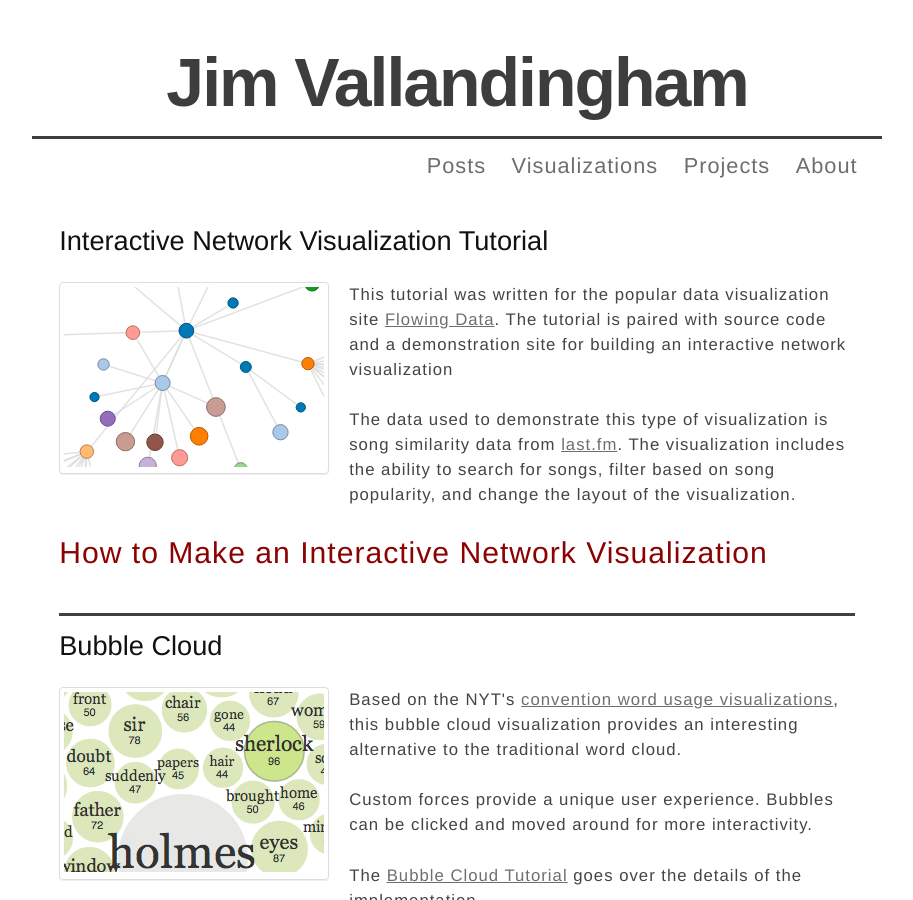
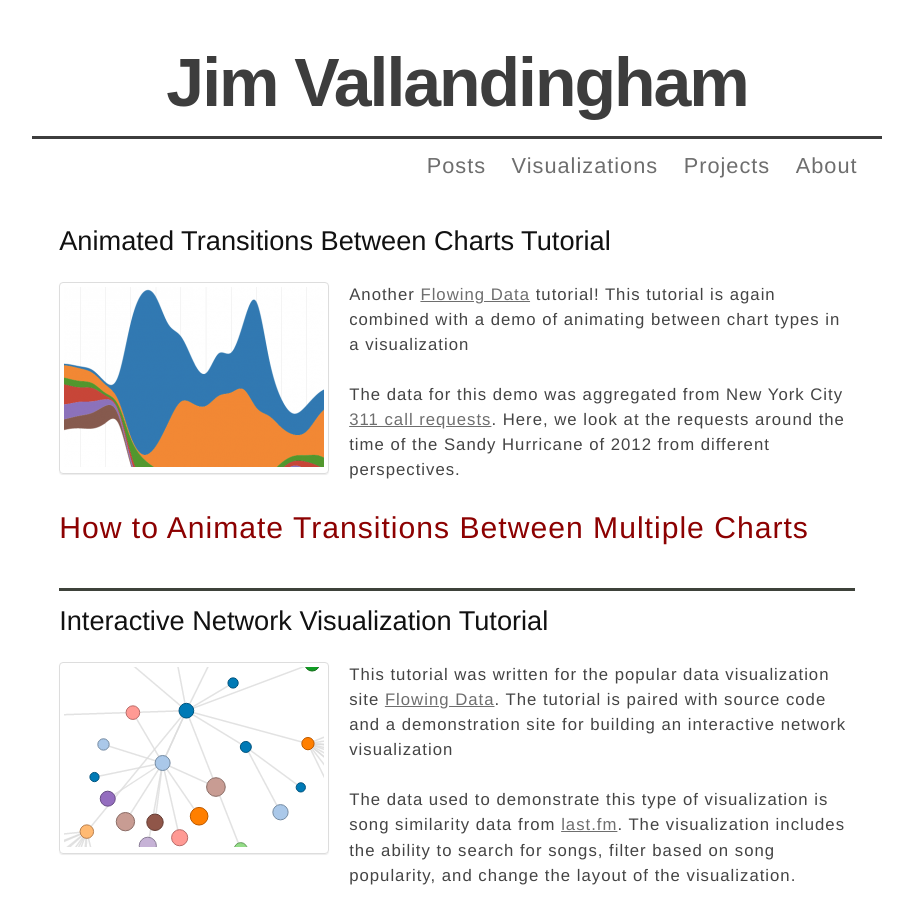
Before and after one commit to vlandham/vlandham.github.com, a Jekyll site: the page built from vis/index.html, in a window 1280 px wide and 900 px high. Shown: the whole window, without its empty margins (183-1096 px from the left). Built offline with Jekyll 4.4.1, drawn with Linux system fonts in a browser that asks for light colours; some web fonts are replaced; Markdown is read by kramdown in place of the engine named in the settings.

Commit message:
update to include new fd tutorial

```diff
--- a/vis/index.html
+++ b/vis/index.html
@@ -2,6 +2,18 @@
 layout: default
 title: Visualizations
 ---
+
+<div name="transitions_tutorial" id="transitions_tutorial" class="section">
+  <h2>Animated Transitions Between Charts Tutorial</h2>
+  <div class="thumbnail left">
+    <a href="http://flowingdata.com/2013/01/17/how-to-animate-transitions-between-multiple-charts/"><img src="/images/vis/flowingdata_transitions_thumb.png" alt="image for transitions tutorial"/></a>
+  </div>
+  <p>Another <a href="http://flowingdata.com">Flowing Data</a> tutorial! This tutorial is again combined with a demo of animating between chart types in a visualization</p>
+
+  <p>The data for this demo was aggregated from New York City <a href="https://nycopendata.socrata.com/Social-Services/311-Service-Requests-from-2010-to-Present/erm2-nwe9">311 call requests</a>. Here, we look at the requests around the time of the Sandy Hurricane of 2012 from different perspectives.</p>
+
+  <p><a class="post_title" href="http://flowingdata.com/2013/01/17/how-to-animate-transitions-between-multiple-charts/">How to Animate Transitions Between Multiple Charts</a></p>
+</div>
 
 <div name="network_tutorial" id="network_tutorial" class="section">
   <h2>Interactive Network Visualization Tutorial</h2>
```
Also changed, not shown: images/vis/flowingdata_transitions_thumb.png (added).
